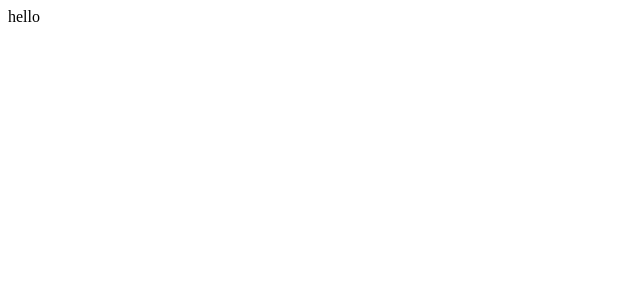
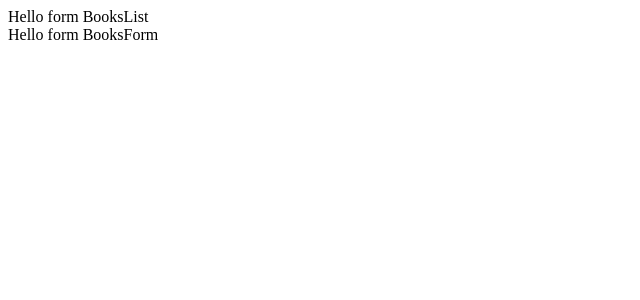
Before and after one commit to kenderb/redux_project_bookstore, a React (Create React App) app: page / in a window 1280 px wide. Shown: the top 300 px of the page, without its empty margins (0-640 px from the left). Built offline with nearby package versions, Linux system fonts and the light colour scheme.

Commit message:
Add basic files and folder structure

```diff
--- a/src/components/App.js
+++ b/src/components/App.js
@@ -1,5 +1,12 @@
 import React from 'react';
+import BooksForm from './BooksForm';
+import BooksList from './BooksList';
 
-const App = () => (<div>hello</div>);
+const App = () => (
+  <div>
+    <BooksList />
+    <BooksForm />
+  </div>
+);
 
 export default App;
--- /dev/null
+++ b/src/components/BooksForm.js
@@ -0,0 +1,5 @@
+import React from 'react';
+
+const BooksForm = () => (<div>Hello form BooksForm</div>);
+
+export default BooksForm;
--- /dev/null
+++ b/src/components/BooksList.js
@@ -0,0 +1,5 @@
+import React from 'react';
+
+const BooksList = () => (<div>Hello form BooksList</div>);
+
+export default BooksList;
```
Also changed, not shown: src/actions/index.js (added), src/reducers/books.js (added), src/reducers/index.js (added).
